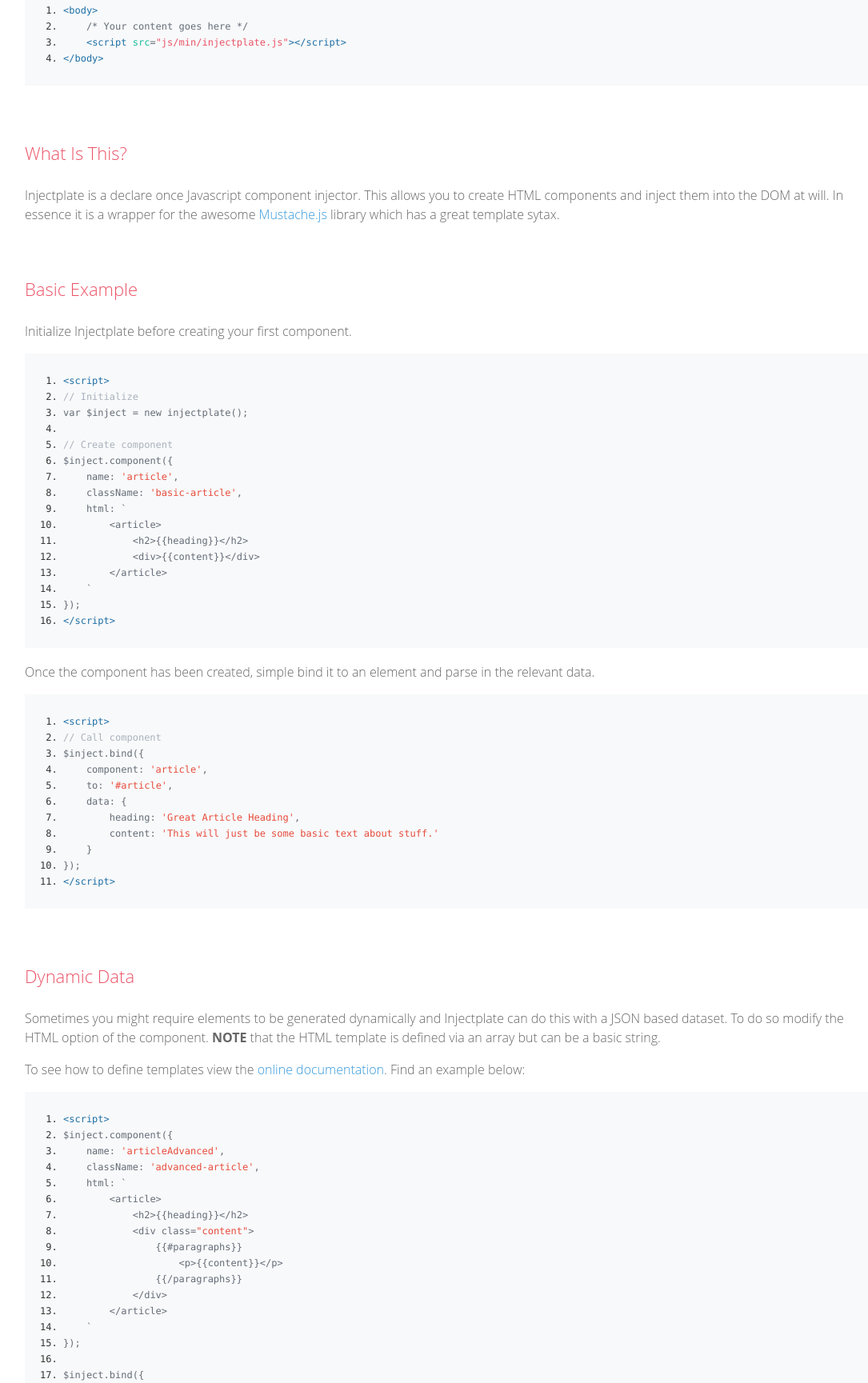
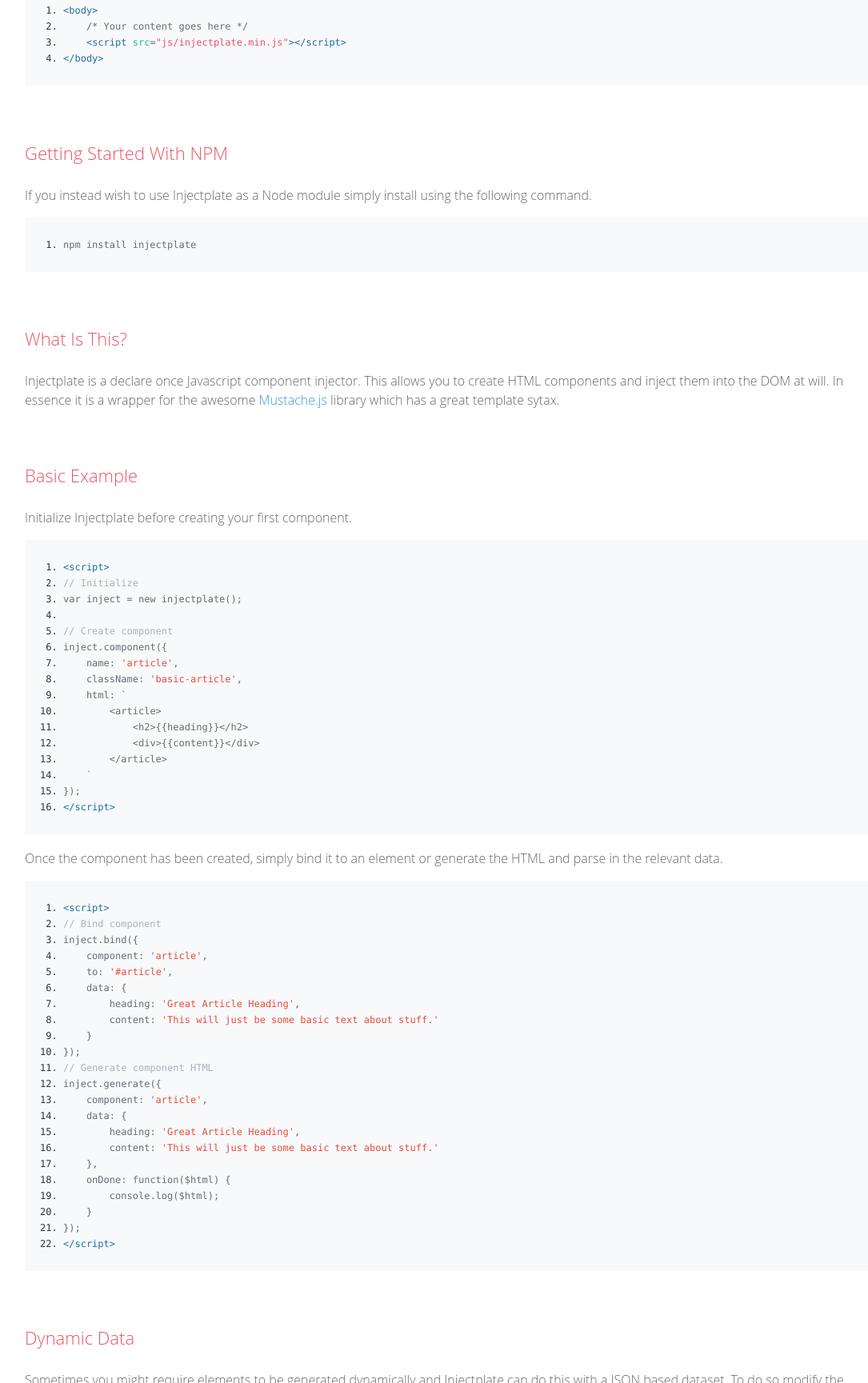
Before and after one commit to chrishumboldt/Rocket-Inject, a website: page index.html in a window 1280 px wide. Shown: the part 536-2265 px from the top of the page at 80% size, without its empty margins (79-1164 px from the left). Drawn offline with Linux system fonts and the light colour scheme.

Commit message:
Updated to info file.

```diff
--- a/index.html
+++ b/index.html
@@ -26,8 +26,14 @@ bower install injectplate
 <pre class="prettyprint linenums">
 &lt;body&gt;
     /* Your content goes here */
-    &lt;script src=&quot;js/min/injectplate.js&quot;>&lt;/script&gt;
+    &lt;script src=&quot;js/injectplate.min.js&quot;>&lt;/script&gt;
 &lt;/body&gt;
+</pre>
+		<br>
+		<h4>Getting Started With NPM</h4>
+		<p>If you instead wish to use Injectplate as a Node module simply install using the following command.</p>
+<pre class="prettyprint linenums">
+npm install injectplate
 </pre>
 		<br>
 		<h4>What Is This?</h4>
@@ -38,10 +44,10 @@ bower install injectplate
 <pre class="prettyprint linenums">
 &lt;script&gt;
 // Initialize
-var $inject = new injectplate();
+var inject = new injectplate();
 
 // Create component
-$inject.component({
+inject.component({
     name: 'article',
     className: 'basic-article',
     html: `
@@ -53,16 +59,27 @@ $inject.component({
 });
 &lt;/script&gt;
 </pre>
-		<p>Once the component has been created, simple bind it to an element and parse in the relevant data.</p>
+		<p>Once the component has been created, simply bind it to an element or generate the HTML and parse in the relevant data.</p>
 <pre class="prettyprint linenums">
 &lt;script&gt;
-// Call component
-$inject.bind({
+// Bind component
+inject.bind({
     component: 'article',
     to: '#article',
     data: {
         heading: 'Great Article Heading',
         content: 'This will just be some basic text about stuff.'
+    }
+});
+// Generate component HTML
+inject.generate({
+    component: 'article',
+    data: {
+        heading: 'Great Article Heading',
+        content: 'This will just be some basic text about stuff.'
+    },
+    onDone: function($html) {
+        console.log($html);
     }
 });
 &lt;/script&gt;
@@ -73,7 +90,7 @@ $inject.bind({
 		<p>To see how to define templates view the <a href="http://getwebplate.com/#/documentation/injector/" class="link">online documentation</a>. Find an example below:</p>
 <pre class="prettyprint linenums">
 &lt;script&gt;
-$inject.component({
+inject.component({
     name: 'articleAdvanced',
     className: 'advanced-article',
     html: `
@@ -88,7 +105,7 @@ $inject.component({
     `
 });
 
-$inject.bind({
+inject.bind({
     component: 'articleAdvanced',
     to: '#article',
     data: {
@@ -128,10 +145,10 @@ $inject.bind({
    <script src="js/demo.min.js"></script>
 	<script>
 	// Start Inject
-	var $inject = new injectplate();
+	var inject = new injectplate();
 
 	// Component
-	$inject.component({
+	inject.component({
 		name: 'articleAdvanced',
 		className: 'advanced-article',
 		html: `
@@ -147,7 +164,7 @@ $inject.bind({
 	});
 
 	// Bind
-	$inject.bind({
+	inject.bind({
 		component: 'articleAdvanced',
 		to: '#article',
 		data: {
```
